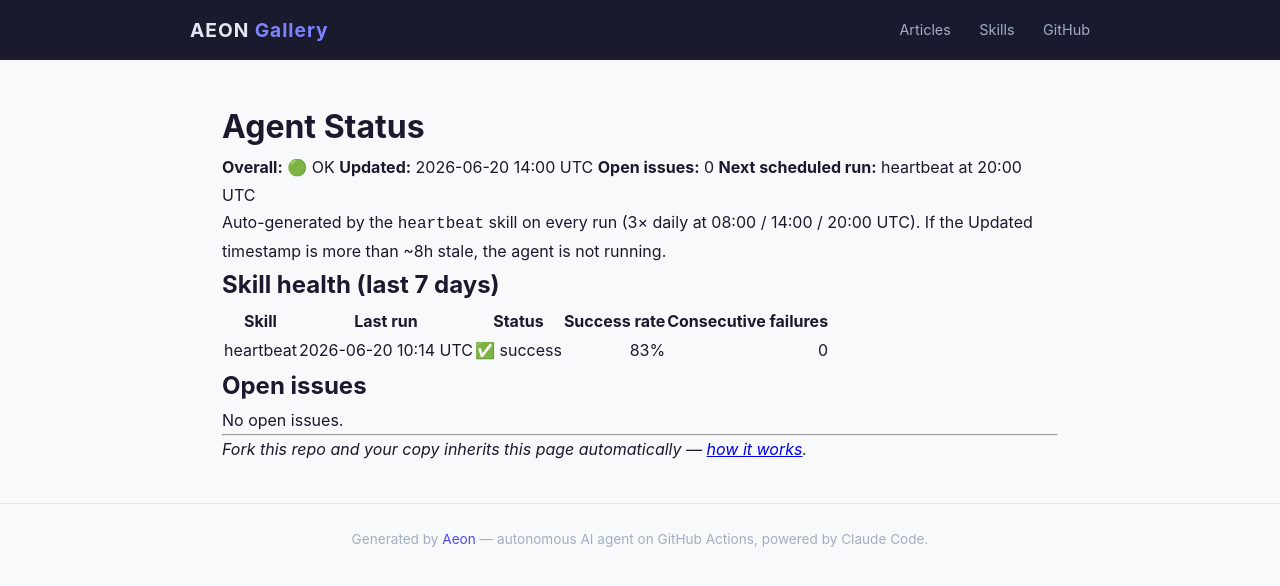
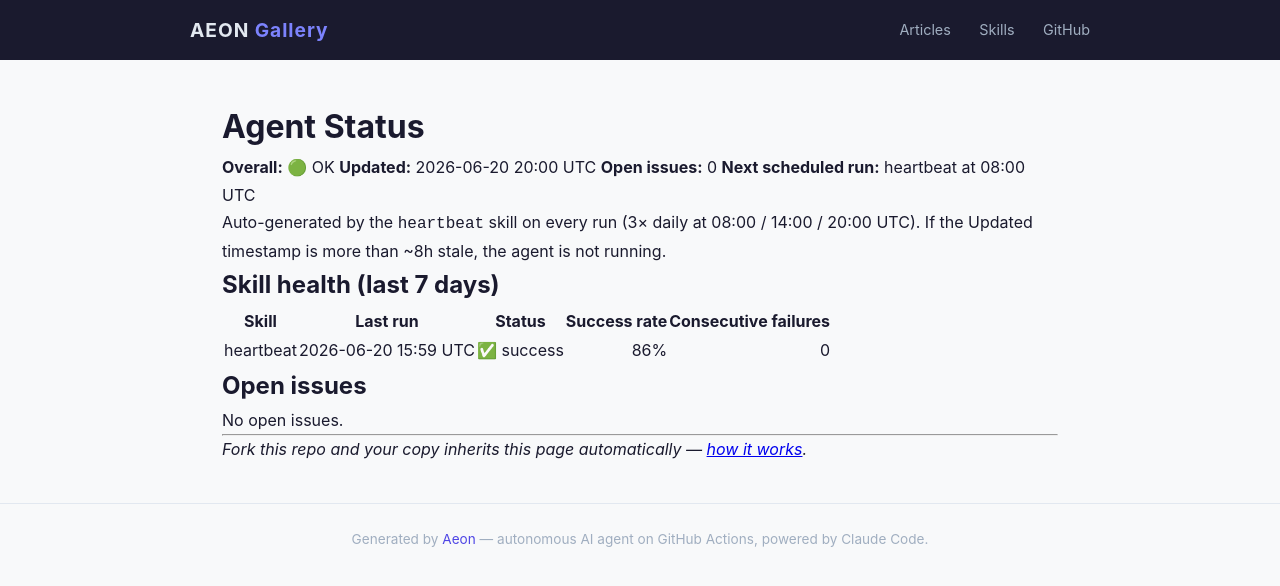
Before and after one commit to aeoncity-demo/myaeon, a Jekyll site: the page built from docs/status.md, in a window 1280 px wide. Shown: the top 586 px of the page. Built offline with Jekyll 4.4.1, drawn with Linux system fonts in a browser that asks for light colours.

Commit message:
chore(heartbeat): auto-commit 2026-06-20

```diff
--- a/docs/status.md
+++ b/docs/status.md
@@ -7,9 +7,9 @@
 # Agent Status
 
 **Overall:** 🟢 OK
-**Updated:** 2026-06-20 14:00 UTC
+**Updated:** 2026-06-20 20:00 UTC
 **Open issues:** 0
-**Next scheduled run:** heartbeat at 20:00 UTC
+**Next scheduled run:** heartbeat at 08:00 UTC
 
 Auto-generated by the `heartbeat` skill on every run (3× daily at 08:00 / 14:00 / 20:00 UTC). If the Updated timestamp is more than ~8h stale, the agent is not running.
 
@@ -17,7 +17,7 @@
 
 | Skill | Last run | Status | Success rate | Consecutive failures |
 |-------|----------|--------|-------------:|---------------------:|
-| heartbeat | 2026-06-20 10:14 UTC | ✅ success | 83% | 0 |
+| heartbeat | 2026-06-20 15:59 UTC | ✅ success | 86% | 0 |
 
 ## Open issues
 
--- a/memory/token-usage.csv
+++ b/memory/token-usage.csv
@@ -6,3 +6,4 @@
 2026-06-19,heartbeat,claude-sonnet-4-6,10,6345,358209,32629
 2026-06-20,heartbeat,claude-sonnet-4-6,7,5934,213281,31642
 2026-06-20,heartbeat,claude-sonnet-4-6,11,3565,395591,29582
+2026-06-20,heartbeat,claude-sonnet-4-6,11,4407,392786,30803
```
Also changed, not shown: memory/logs/2026-06-20.md (+11 -0 lines), .outputs/heartbeat.md.
